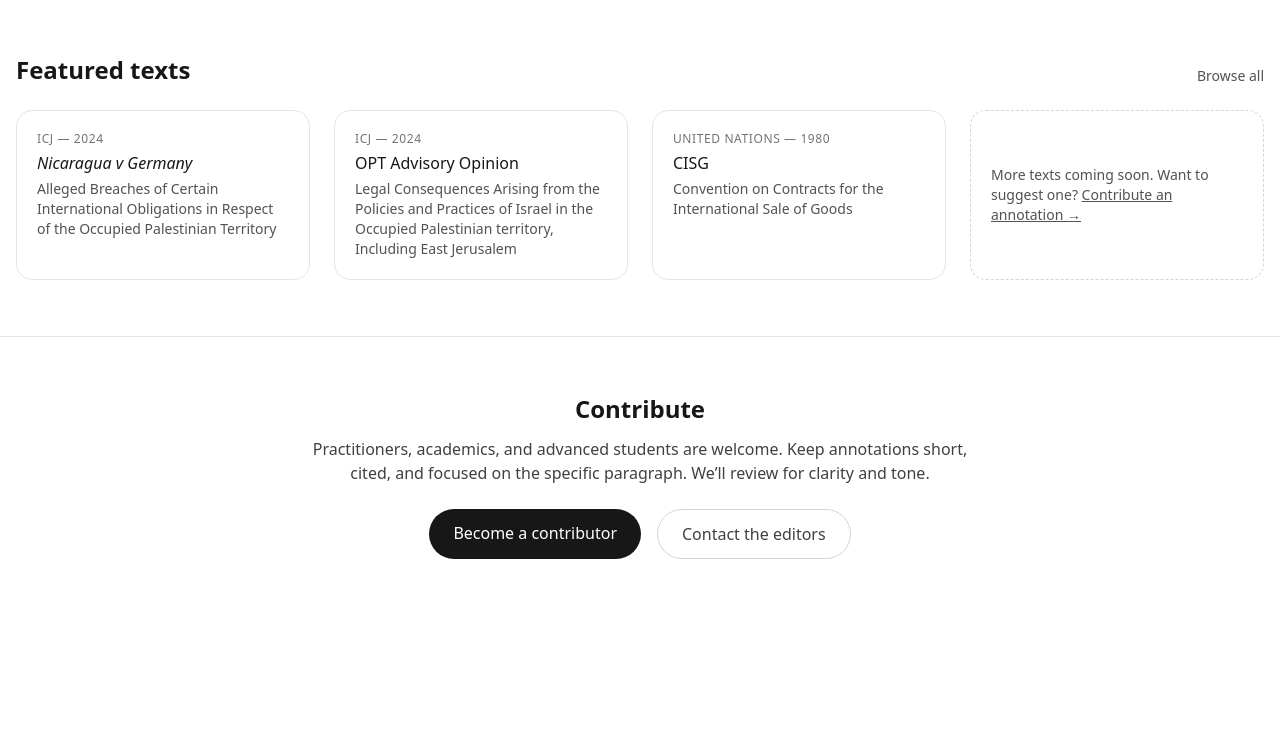
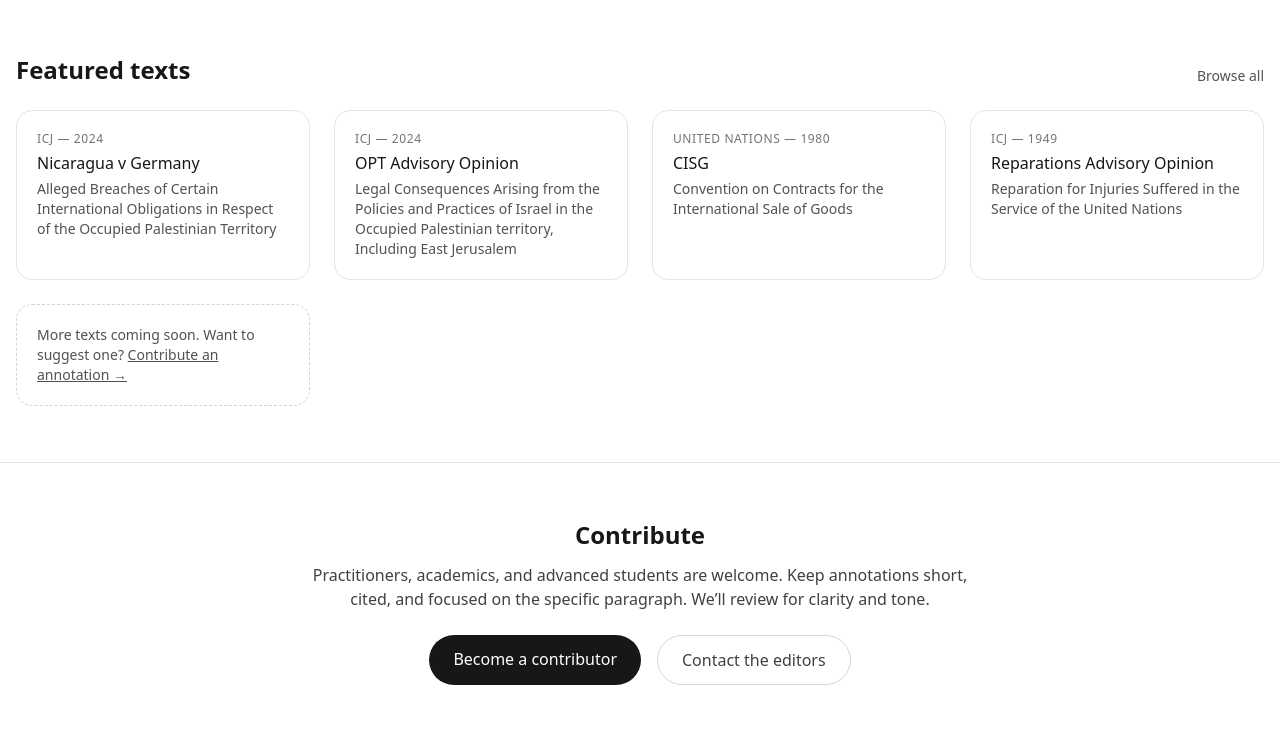
Before and after one commit to O-Pearce/International-Law-Annotated, a plain HTML site: page index.html in a window 1280 px wide. Shown: the part 992-1733 px from the top of the page. Before the commit the page ends 1607 px from the top, so only its background shows below. Drawn offline with nearby package versions, Linux system fonts and the light colour scheme.

Commit message:
modified:   index.html 	modified:   texts/all.html

```diff
--- a/index.html
+++ b/index.html
@@ -143,7 +143,7 @@
           <a href="./texts/nicaragua-germany.html"
              class="block rounded-2xl border border-neutral-200 p-5 hover-lift">
             <div class="text-xs uppercase tracking-wider text-neutral-500 mb-1">ICJ — 2024</div>
-            <h3 class="font-medium text-neutral-900 mb-1"><em>Nicaragua v Germany</em></h3>
+            <h3 class="font-medium text-neutral-900 mb-1">Nicaragua v Germany</h3>
             <p class="text-sm text-neutral-600">
               Alleged Breaches of Certain International Obligations in Respect of the Occupied Palestinian Territory
             </p>
@@ -170,6 +170,18 @@
             </h3>
             <p class="text-sm text-neutral-600">
               Convention on Contracts for the International Sale of Goods
+            </p>
+          </a>
+
+          <!-- Card 4 -->
+           <a href="./texts/reparations.html"
+             class="block rounded-2xl border border-neutral-200 p-5 hover-lift">
+            <div class="text-xs uppercase tracking-wider text-neutral-500 mb-1">ICJ — 1949</div>
+            <h3 class="font-medium text-neutral-900 mb-1">
+              Reparations Advisory Opinion
+            </h3>
+            <p class="text-sm text-neutral-600">
+              Reparation for Injuries Suffered in the Service of the United Nations
             </p>
           </a>
 
```
Also changed, not shown: texts/all.html (+6 -0 lines).
